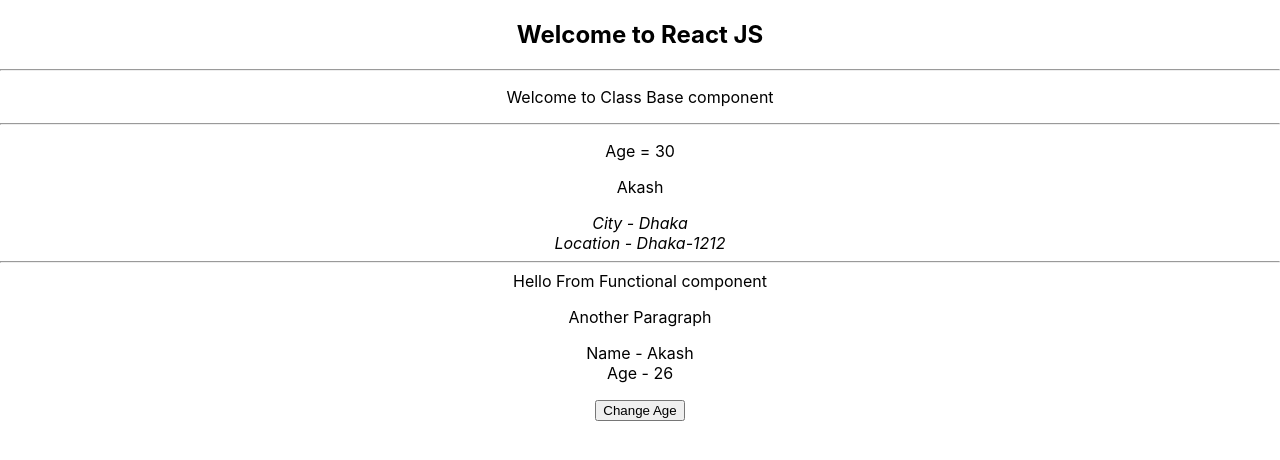
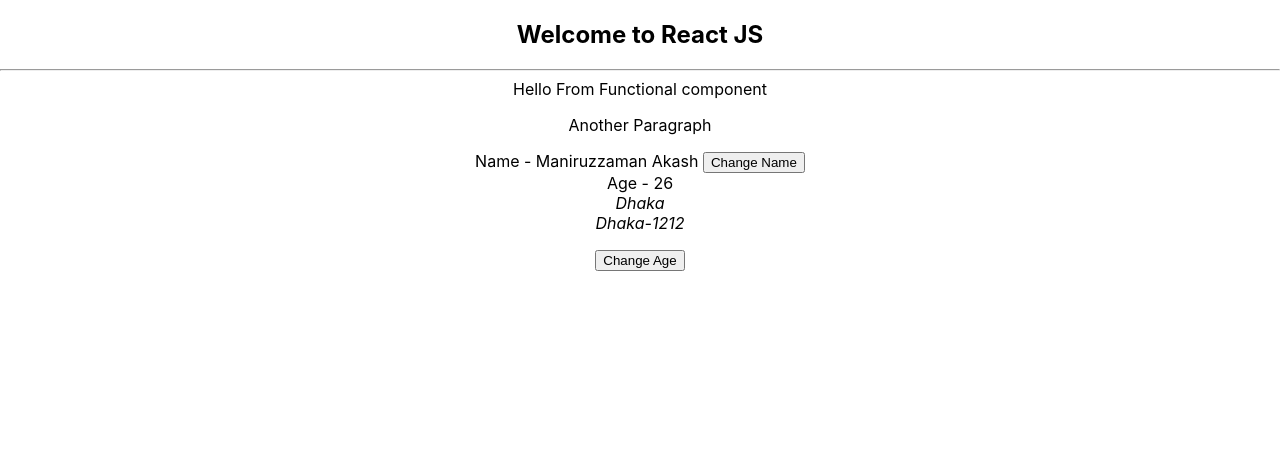
Before and after one commit to superdev905/React-Crash-Course, a React (Create React App) app: page / in a window 1280 px wide. Shown: the top 460 px of the page. Built offline with nearby package versions, Linux system fonts and the light colour scheme.

Commit message:
Child Component to Parent Component and Parent Component to Child Component

```diff
--- a/src/App.js
+++ b/src/App.js
@@ -1,14 +1,24 @@
+import React, {useState} from 'react';
 import './App.css';
-import HelloClass from './components/HelloClass';
-import HelloFunc from './components/HelloFunc';
+import ChildComponent from './components/ChildComponent';
 
 function App() {
+
+  const [name, setName] = useState("Maniruzzaman Akash");
+
+  const [address, setAddress] = useState({
+    city: 'Dhaka',
+    area: 'Dhaka-1212'
+  })
+
+  const anotherFunc = (val) => {
+    setName(val);
+  }
+
   return (
     <div className="App">
       <h2>Welcome to React JS</h2>
-      <hr />
-      <HelloClass />
-      <HelloFunc />
+      <ChildComponent name={name} address={address} setName={(val) => anotherFunc(val)} />
     </div>
   );
 }
--- /dev/null
+++ b/src/components/ChildComponent.js
@@ -0,0 +1,30 @@
+//imr cmd
+import React, { useState } from 'react';
+
+// sfc cmd
+function ChildComponent(props) {
+    const [age, setAge] = useState(26);
+
+    const { name, address, setName } = props;
+    const { city, area } = address;
+
+    return (
+        <div>
+            <hr />
+            Hello From Functional component
+            <p>Another Paragraph</p>
+            <p>
+                Name - {name} <button onClick={() => setName("Akash")}>Change Name</button> <br />
+                Age - {age}
+                <br />
+                <address>
+                    {city} <br />
+                    {area} <br />
+                </address>
+            </p>
+            <button onClick={() => setAge(40)}>Change Age</button>
+        </div>
+    )
+}
+
+export default ChildComponent;
--- a/src/components/HelloClass.js
+++ /dev/null
@@ -1,46 +0,0 @@
-// imr cmd
-import React, { Component } from 'react';
-
-// cc cmd
-class HelloClass extends Component {
-
-    state = {
-        age: 25,
-        name: "Akash",
-        address: {
-            city: "Dhaka",
-            location: "Dhaka-1212"
-        }
-    }
-
-    // cdm cmd
-    componentDidMount() {
-        console.log(`cdm()`)
-        // alert('Hello From cdm')
-        this.setState({
-            age: 30
-        });
-
-        // Call the server api's here...
-        // axios.get('')
-    }
-
-
-    render() {
-        console.log(`render()`)
-        return (
-            <div>
-                <p>Welcome to Class Base component</p>
-                <hr />
-                <p>Age = {this.state.age}</p>
-                <p>{this.state.name}</p>
-                <address>
-                    City - {this.state.address.city} <br />
-                    Location - {this.state.address.location} <br />
-                </address>
-            </div>
-        )
-    }
-}
-
-export default HelloClass;
--- a/src/components/HelloFunc.js
+++ /dev/null
@@ -1,24 +0,0 @@
-//imr cmd
-import React, { useState } from 'react';
-
-// sfc cmd
-function HelloFunc() {
-
-    const [name, setName] = useState("Akash");
-    const [age, setAge] = useState(26);
-
-    return (
-        <div>
-            <hr />
-            Hello From Functional component
-            <p>Another Paragraph</p>
-            <p>
-                Name - {name} <br />
-                Age - {age}
-            </p>
-            <button onClick={() => setAge(40)}>Change Age</button>
-        </div>
-    )
-}
-
-export default HelloFunc;
```
